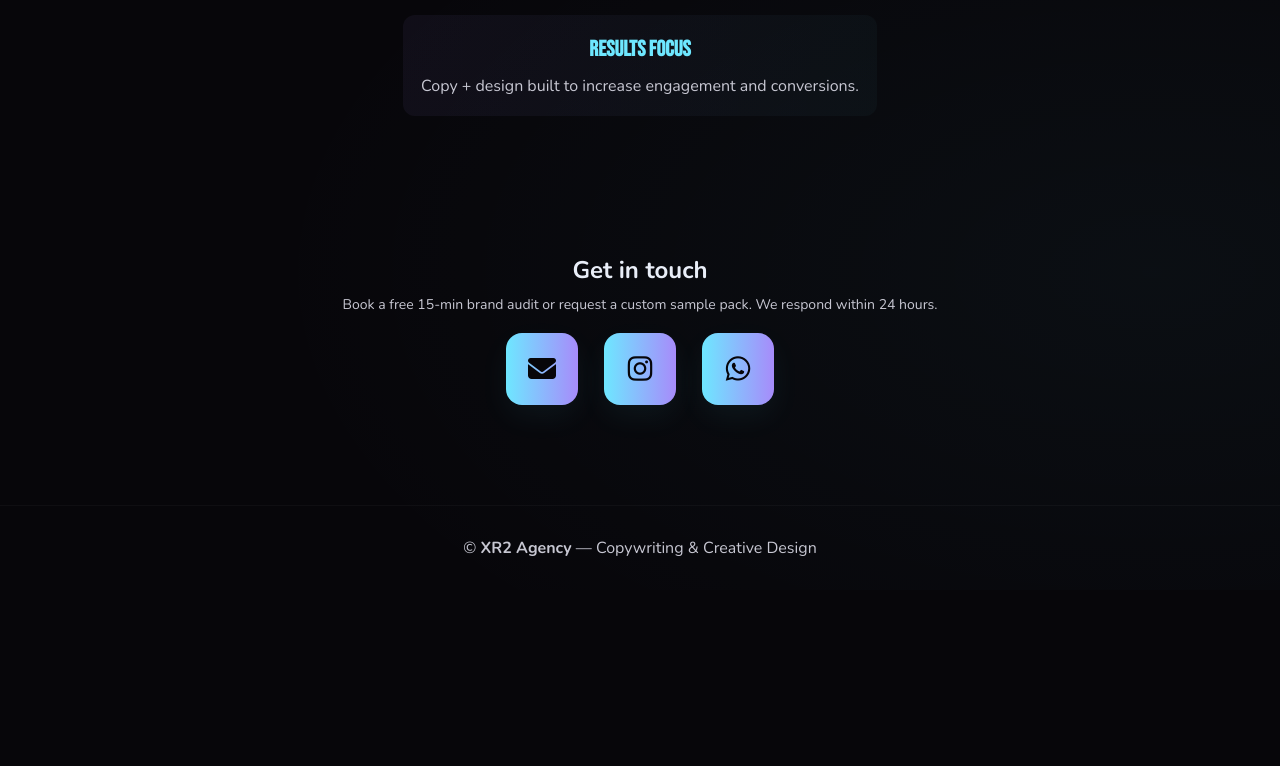
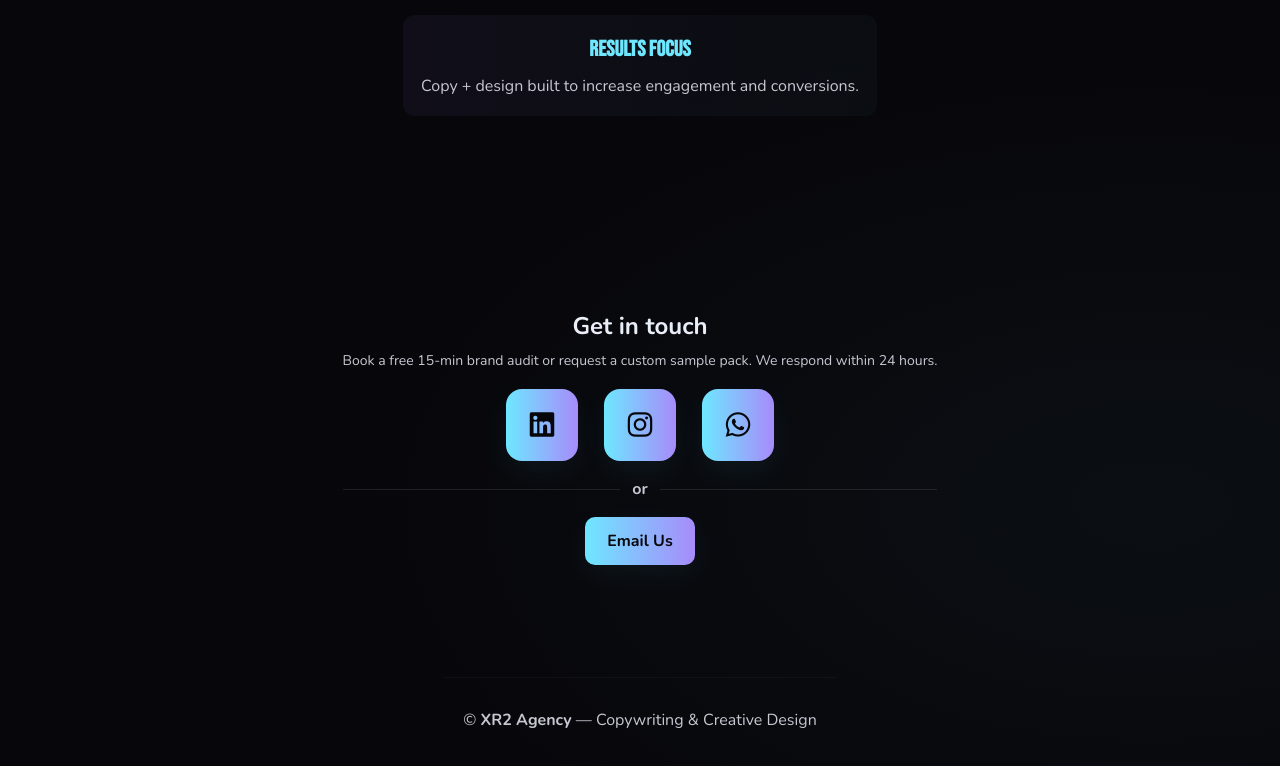
Before and after one commit to xr2agency/xr2agency.github.io, a plain HTML site: page index.html in a window 1280 px wide. Shown: the part 2588-3354 px from the top of the page. Before the commit the page ends 3178 px from the top, so only its background shows below. Drawn offline with nearby package versions, Linux system fonts and the light colour scheme.

Commit message:
Update index.html

```diff
--- a/index.html
+++ b/index.html
@@ -378,14 +378,39 @@ nav ul li a {
   </section>
 
   <section id="contact">
+<section id="contact">
   <div style="max-width:780px;margin:0 auto;text-align:center;padding:12px 22px">
     <h2 style="margin-bottom:6px">Get in touch</h2>
     <p class="contact-note">Book a free 15-min brand audit or request a custom sample pack. We respond within 24 hours.</p>
 
     <div class="contact-icons" style="margin-top:18px">
-        <a href="mailto:xr2offc@gmail.com" aria-label="Email"><i class="fas fa-envelope"></i></a>
-        <a href="https://instagram.com/xr2agency" target="_blank" aria-label="Instagram"><i class="fab fa-instagram"></i></a>
-        <a href="https://wa.me/918838926026" target="_blank" aria-label="WhatsApp"><i class="fab fa-whatsapp"></i></a>
+      <!-- LinkedIn -->
+      <a href="https://www.linkedin.com/in/xr2-agency-2b5519383?utm_source=share&utm_campaign=share_via&utm_content=profile&utm_medium=android_app" target="_blank" aria-label="LinkedIn">
+        <i class="fab fa-linkedin"></i>
+      </a>
+      <a href="https://instagram.com/xr2agency" target="_blank" aria-label="Instagram">
+        <i class="fab fa-instagram"></i>
+      </a>
+      <a href="https://wa.me/918838926026" target="_blank" aria-label="WhatsApp">
+        <i class="fab fa-whatsapp"></i>
+      </a>
+    </div>
+
+    <!-- OR separator -->
+    <div style="display:flex;align-items:center;justify-content:center;margin:16px 0;color:var(--muted);font-weight:600;gap:12px">
+      <div style="flex:1;height:1px;background:rgba(255,255,255,0.1)"></div>
+      <div>or</div>
+      <div style="flex:1;height:1px;background:rgba(255,255,255,0.1)"></div>
+    </div>
+
+    <!-- Email button -->
+    <div>
+      <a href="mailto:xr2offc@gmail.com"
+         style="display:inline-block; padding:12px 22px; border-radius:10px;
+                background:linear-gradient(90deg,var(--accent1),var(--accent2));
+                color:#07060a; font-weight:700; text-decoration:none; box-shadow:0 10px 30px rgba(110,231,255,0.06);">
+        Email Us
+      </a>
     </div>
   </div>
 </section>
```
Lines whose indentation alone changed are shown as unchanged.
